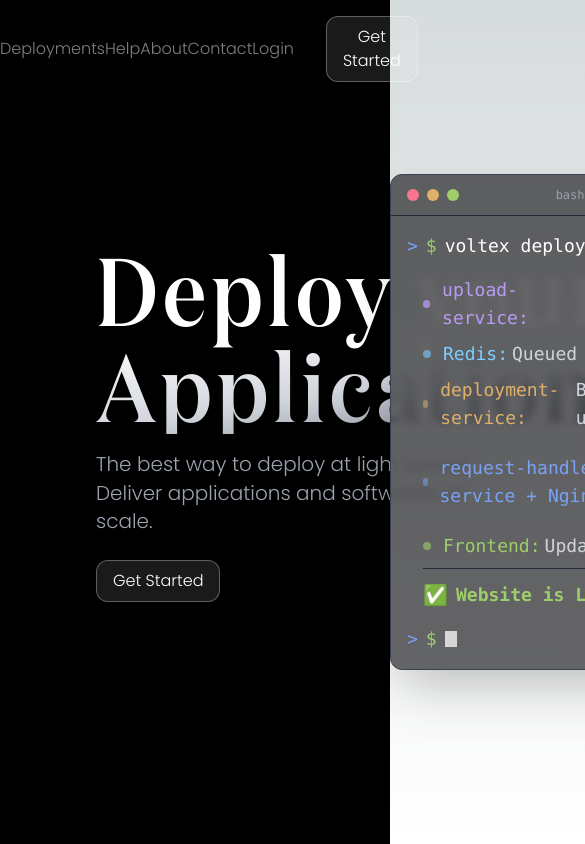
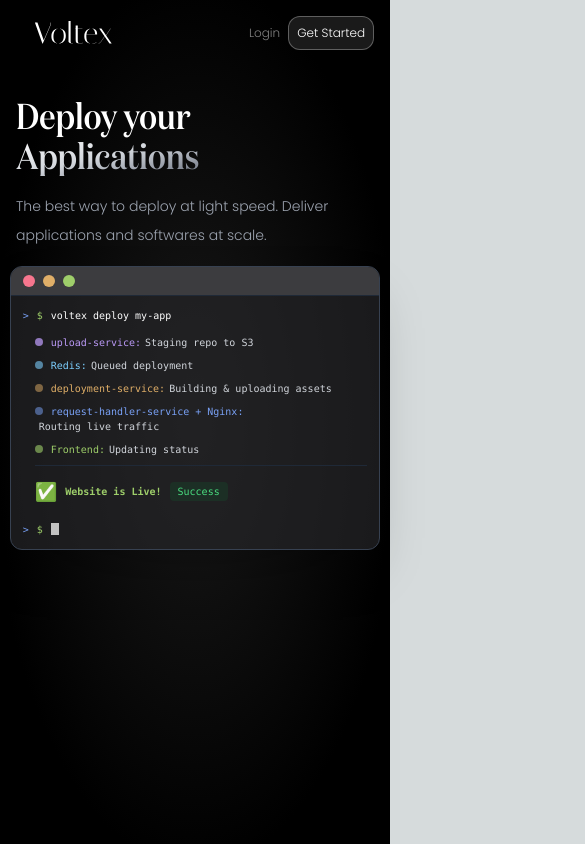
Before and after one commit to mohithingorani/Platform-as-a-Service, a Next.js app in the folder frontend/: page /home in a window 390 px wide. Shown: the top 844 px of the page, 585 px wide, since content can reach past the window. Built offline with nearby package versions, Linux system fonts and the light colour scheme.

Commit message:
made it responsive and added google and github authenthentication

```diff
--- /dev/null
+++ b/frontend/src/app/api/auth/google/route.ts
@@ -0,0 +1,13 @@
+import { NextResponse } from "next/server";
+
+export async function GET(){
+    const params = new URLSearchParams({
+        client_id:process.env.GOOGLE_CLIENT_ID!,
+        redirect_uri:`${process.env.NEXT_PUBLIC_APP_URL}/api/auth/google/callback`,
+        response_type:"code",
+        scope:"openid email profile",
+        access_type:"offline",
+        prompt:"consent"
+    });
+    return NextResponse.redirect(`https://accounts.google.com/o/oauth2/v2/auth?${params.toString()}`);
+}
--- /dev/null
+++ b/frontend/src/app/api/auth/login/route.ts
@@ -0,0 +1,10 @@
+import { NextResponse } from "next/server";
+
+export async function GET(){
+    const params = new URLSearchParams({
+        client_id:process.env.GITHUB_CLIENT_ID!,
+        redirect_uri:`${process.env.NEXT_PUBLIC_APP_URL}/api/auth/callback`,
+        scope:"read:user user:email"
+    });
+    return NextResponse.redirect(`https://github.com/login/oauth/authorize?${params.toString()}`);
+}
--- a/frontend/src/app/components/GetStartedButton.tsx
+++ b/frontend/src/app/components/GetStartedButton.tsx
@@ -9,7 +9,7 @@
       onClick={() => {
         router.push("/signup");
       }}
-      className=" px-4 hover:bg-white hover:text-black transition duration-300  outline-none py-2  bg-white bg-opacity-10 border rounded-xl border-white border-opacity-30"
+      className=" px-2 md:px-4 text-xs md:text-sm w-fit hover:bg-white hover:text-black transition duration-300  outline-none py-2  bg-white bg-opacity-10 border rounded-xl border-white border-opacity-30"
     >
       Get Started
     </button>
--- a/frontend/src/app/components/NavBar.tsx
+++ b/frontend/src/app/components/NavBar.tsx
@@ -11,10 +11,9 @@
 ];
 
 export default function NavBar() {
-    const router = useRouter();
   return (
     <div className="text-white fixed top-0 w-full">
-      <div className="flex justify-around pt-4 items-center">
+      <div className="flex justify-around p-4 items-center">
         <div className="flex-1">
 <div className="flex justify-center">
           <Image
@@ -25,8 +24,8 @@
           />
           </div>
         </div>
-        <div className="flex-1">
-          <div className=" flex justify-around items-center w-full ">
+        <div className="flex-1 ">
+          <div className="hidden md:flex justify-around items-center w-full ">
             {options.map((option, index) => {
               return (
                 <button className="opacity-50 hover:opacity-90" key={index}>
@@ -36,9 +35,9 @@
             })}
           </div>
         </div>
-        <div className="flex-1">
-          <div className="flex justify-center gap-8  items-center">
-            <button className="opacity-50 hover:opacity-100">
+        <div className="md:flex-1">
+          <div className="flex justify-center gap-2 md:gap-8  items-center">
+            <button className="opacity-50 text-xs md:text-sm hover:opacity-100">
                 Login
             </button>
 
--- a/frontend/src/app/components/Terminal.tsx
+++ b/frontend/src/app/components/Terminal.tsx
@@ -1,55 +1,59 @@
 export default function Terminal() {
   return (
-    <div className="bg-[#262628] w-[600px] backdrop-filter backdrop-blur-sm bg-opacity-70  border border-gray-700 rounded-xl shadow-2xl p-0 overflow-hidden">
+    <div className="bg-[#262628] w-[95%] sm:w-[90%] md:w-[600px] max-w-full mx-auto backdrop-filter backdrop-blur-sm bg-opacity-70 border border-gray-700 rounded-xl shadow-2xl overflow-hidden text-white">
+
       {/* Terminal Header */}
-      <div className="flex justify-between items-center px-4 py-3 bg-[#3c3c3f   ] border-b border-gray-800">
-        <div className="flex justify-start gap-2">
+      <div className="flex justify-between items-center px-3 sm:px-4 py-2 sm:py-3 bg-[#3c3c3f] border-b border-gray-800">
+        <div className="flex gap-2">
           <div className="w-3 h-3 rounded-full bg-[#f7768e] hover:bg-[#f78e8e] transition-colors cursor-pointer"></div>
           <div className="w-3 h-3 rounded-full bg-[#e0af68] hover:bg-[#e0c168] transition-colors cursor-pointer"></div>
           <div className="w-3 h-3 rounded-full bg-[#9ece6a] hover:bg-[#aeee6a] transition-colors cursor-pointer"></div>
         </div>
-        <div className="text-xs text-gray-400 font-mono">bash — 80×24</div>
+        <div className="hidden sm:block text-xs text-gray-400 font-mono">bash — 80×24</div>
         <div className="w-6"></div>
       </div>
 
-      <div className="p-4 font-mono text-lg">
-        <div className="flex items-start mb-4">
+      {/* Terminal Body */}
+      <div className="p-3 sm:p-4 font-mono text-[10px] sm:text-sm md:text-lg">
+        {/* Command line */}
+        <div className="flex flex-wrap items-start mb-3 sm:mb-4">
           <span className="text-[#7aa2f7] mr-2">{">"}</span>
           <span className="text-[#9ece6a] mr-2">$</span>
-          <span className="text-white">voltex deploy my-app</span>
+          <span className="text-white break-all">voltex deploy my-app</span>
         </div>
 
-        <div className="space-y-2 ml-4">
-          <div className="flex items-center text-[#bb9af7]">
-            <span className="w-2 h-2 rounded-full bg-[#bb9af7] mr-3 animate-pulse"></span>
+        {/* Process lines */}
+        <div className="space-y-2 sm:space-y-3 ml-3 sm:ml-4">
+          <div className="flex flex-wrap items-center text-[#bb9af7]">
+            <span className="w-2 h-2 rounded-full bg-[#bb9af7] mr-2 animate-pulse"></span>
             upload-service: <span className="text-gray-300 ml-1">Staging repo to S3</span>
           </div>
 
-          <div className="flex items-center text-[#7dcfff]">
-            <span className="w-2 h-2 rounded-full bg-[#7dcfff] mr-3 animate-pulse" style={{animationDelay: '0.2s'}}></span>
+          <div className="flex flex-wrap items-center text-[#7dcfff]">
+            <span className="w-2 h-2 rounded-full bg-[#7dcfff] mr-2 animate-pulse" style={{animationDelay: '0.2s'}}></span>
             Redis: <span className="text-gray-300 ml-1">Queued deployment</span>
           </div>
 
-          <div className="flex items-center text-[#e0af68]">
-            <span className="w-2 h-2 rounded-full bg-[#e0af68] mr-3 animate-pulse" style={{animationDelay: '0.4s'}}></span>
+          <div className="flex flex-wrap items-center text-[#e0af68]">
+            <span className="w-2 h-2 rounded-full bg-[#e0af68] mr-2 animate-pulse" style={{animationDelay: '0.4s'}}></span>
             deployment-service: <span className="text-gray-300 ml-1">Building & uploading assets</span>
           </div>
 
-          <div className="flex items-center text-[#7aa2f7]">
-            <span className="w-2 h-2 rounded-full bg-[#7aa2f7] mr-3 animate-pulse" style={{animationDelay: '0.6s'}}></span>
+          <div className="flex flex-wrap items-center text-[#7aa2f7]">
+            <span className="w-2 h-2 rounded-full bg-[#7aa2f7] mr-2 animate-pulse" style={{animationDelay: '0.6s'}}></span>
             request-handler-service + Nginx: <span className="text-gray-300 ml-1">Routing live traffic</span>
           </div>
 
-          <div className="flex items-center text-[#9ece6a]">
-            <span className="w-2 h-2 rounded-full bg-[#9ece6a] mr-3 animate-pulse" style={{animationDelay: '0.8s'}}></span>
+          <div className="flex flex-wrap items-center text-[#9ece6a]">
+            <span className="w-2 h-2 rounded-full bg-[#9ece6a] mr-2 animate-pulse" style={{animationDelay: '0.8s'}}></span>
             Frontend: <span className="text-gray-300 ml-1">Updating status</span>
           </div>
 
           {/* Success Message */}
-          <div className="flex items-center text-[#9ece6a] mt-4 pt-3 border-t border-gray-800">
-            <span className="text-xl mr-2">✅</span>
+          <div className="flex flex-wrap items-center text-[#9ece6a] mt-4 pt-3 border-t border-gray-800">
+            <span className="text-lg sm:text-xl mr-2">✅</span>
             <span className="font-semibold">Website is Live!</span>
-            <span className="ml-2 text-xs px-2 py-1 bg-green-900 bg-opacity-30 text-green-400 rounded">Success</span>
+            <span className="ml-2 text-[10px] sm:text-xs px-2 py-0.5 bg-green-900 bg-opacity-30 text-green-400 rounded">Success</span>
           </div>
         </div>
 
@@ -57,7 +61,7 @@
         <div className="flex items-center mt-4">
           <span className="text-[#7aa2f7] mr-2">{">"}</span>
           <span className="text-[#9ece6a] mr-2">$</span>
-          <div className="w-3 h-4 bg-white animate-pulse"></div>
+          <div className="w-2 h-3 sm:w-3 sm:h-4 bg-white animate-pulse"></div>
         </div>
       </div>
     </div>
--- a/frontend/src/app/globals.css
+++ b/frontend/src/app/globals.css
@@ -54,3 +54,7 @@
     text-wrap: balance;
   }
 }
+
+body::-webkit-scrollbar {
+  display: none;
+}
--- a/frontend/src/app/home/page.tsx
+++ b/frontend/src/app/home/page.tsx
@@ -5,26 +5,29 @@
 export default function Home() {
   return (
 
-    <div className="bg-black h-screen flex w-full text-white">
-    <NavBar/>
-      <div className="flex-1 w-full ">
-        <div className="flex flex-col ml-24 justify-center items-start w-full h-full">
-            <div className="font-domaine leading-[6rem] tracking-wider text-8xl">
+    <div className="bg-radial-gradient-dark h-screen flex flex-col md:flex-row w-full text-white ">
+
+    <div className="z-50">
+        <NavBar/>
+    </div>
+      <div className="md:flex-1 w-full ">
+        <div className="flex flex-col md:ml-24 justify-center items-start w-full h-full">
+            <div className="font-domaine md:leading-[6rem] animate-fade-in-up md:tracking-wider ml-4 md:ml-0 mt-24 md:mt-0 text-4xl md:text-8xl">
               <div>Deploy your</div>
               <div className="bg-gradient-to-br from-white to-gray-500 via-gray-300 bg-clip-text text-transparent">
                 Applications
               </div>
             </div>
-            <div className="max-w-md text-gray-400 mt-4 text-xl leading-[1.8rem]">
+            <div className="max-w-sm md:max-w-md text-gray-400 mt-4 ml-4 md:ml-0 text-sm md:text-xl leading-[1.8rem] animate-fade-in-up">
                 The best way to deploy at light speed. Deliver applications and softwares at scale.
             </div>
-            <div className="mt-6">
+            <div className="mt-6 hidden md:inline-block ml-4 md:ml-0 animate-fade-in-up">
              <GetStartedButton/>
             </div>
           </div>
       </div>
-      <div className="flex-1 w-full">
-        <div className="flex justify-center items-center h-screen">
+      <div className="md:flex-1 w-full">
+        <div className="md:flex md:justify-center mt-4 md:mt-0 md:items-center md:h-screen animate-fade-in-up">
         <Terminal/>
         </div>
       </div>
--- a/frontend/src/app/layout.tsx
+++ b/frontend/src/app/layout.tsx
@@ -11,7 +11,7 @@
   variable: "--font-poppins",
 });
 export const metadata: Metadata = {
-  title: "Platform As A Service",
+  title: "Voltex",
   description: "Deploy Your React Applications",
 };
 
--- a/frontend/tailwind.config.ts
+++ b/frontend/tailwind.config.ts
@@ -16,8 +16,24 @@
       },
       backgroundImage: {
         "gradient-radial": "radial-gradient(var(--tw-gradient-stops))",
+        'radial-gradient-dark': 'radial-gradient(ellipse at center, #1a1a1a 0%, #000000 75%)',
         "gradient-conic":
           "conic-gradient(from 180deg at 50% 50%, var(--tw-gradient-stops))",
+      },
+      animation: {
+        'fade-in-up': 'fadeInUp 1.5s ease-out forwards',
+      },
+      keyframes: {
+        fadeInUp: {
+          '0%': {
+            opacity: '0',
+            transform: 'translateY(40px)',
+          },
+          '100%': {
+            opacity: '1',
+            transform: 'translateY(0)',
+          },
+        },
       },
     },
   },
```
Also changed, not shown: frontend/src/app/api/auth/callback/route.ts (added, +47 -0 lines), frontend/src/app/api/auth/google/callback/route.ts (added, +64 -0 lines), frontend/src/app/signup/page.tsx (+36 -12 lines).
